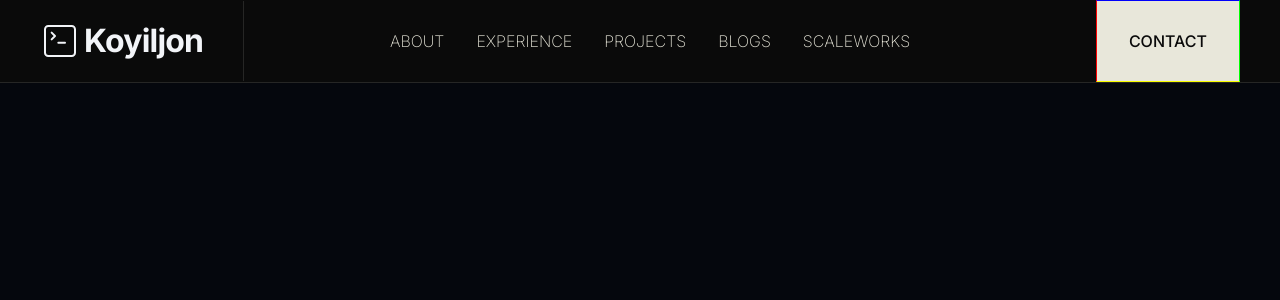
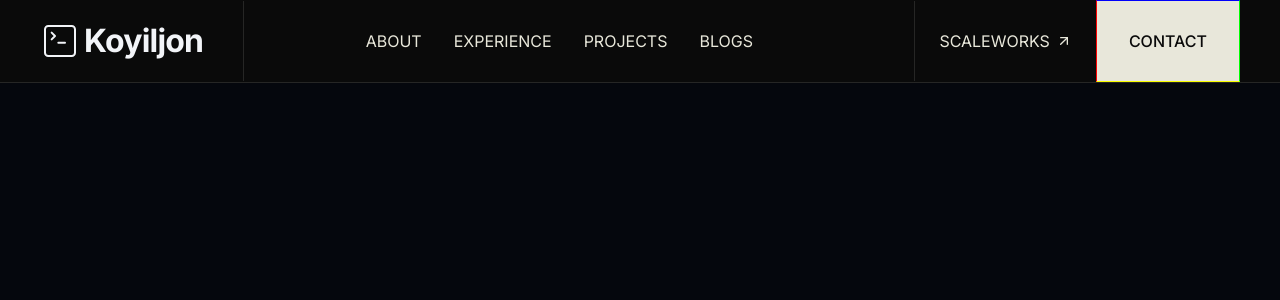
Before and after one commit to koyiljon-s/portfolio, a Next.js app: page / in a window 1280 px wide. Shown: the top 300 px of the page. Built offline with nearby package versions, Linux system fonts and the light colour scheme; what @mui/material-nextjs would draw is missing.

Commit message:
Add SCALEWORKS link to navbar and update styles

```diff
--- a/components/navbar.tsx
+++ b/components/navbar.tsx
@@ -1,13 +1,12 @@
 "use client";
 
-import { SquareTerminal } from "lucide-react";
+import { ArrowUpRight, SquareTerminal } from "lucide-react";
 
 const navItems = [
   { label: "ABOUT", href: "#about" },
   { label: "EXPERIENCE", href: "#experience" },
   { label: "PROJECTS", href: "#projects" },
   { label: "BLOGS", href: "#blog" },
-  { label: "SCALEWORKS", href: "#scaleworks" },
 ];
 
 const rightItems = [{ label: "CONTACT", href: "#contact" }];
@@ -25,12 +24,12 @@ export default function Navbar() {
           Koyiljon
         </a>
 
-        <ul className="mx-auto flex items-center justify-between">
+        <ul className="mx-auto flex  items-center justify-between">
           {navItems.map((item) => (
             <li key={item.href}>
               <a
                 href={item.href}
-                className="rounded-full px-4 py-2 text-[16px] text-[#e8e7da] transition-colors hover:text-[#f2f4f8]"
+                className="rounded-full px-4 py-2 text-base font-normal text-[#e8e7da] transition-colors hover:text-[#f2f4f8]"
               >
                 {item.label}
               </a>
@@ -39,6 +38,17 @@ export default function Navbar() {
         </ul>
 
         <div className="hidden items-center md:flex px-10">
+<a
+            href="https://scaleworks.tech"
+            target="_blank"
+            rel="noopener noreferrer"
+            className="px-6 py-7 border-l border-[#262625] text-base font-normal text-[#e8e7da] transition-colors hover:text-[#f2f4f8]"
+          >
+            <span className="flex items-center gap-1.5">
+              SCALEWORKS
+              <ArrowUpRight className="h-4 w-4" strokeWidth={2} />
+            </span>
+          </a>
           {rightItems.map((item) => (
             <a
               key={item.href}
@@ -49,6 +59,7 @@ export default function Navbar() {
               {item.label}
             </a>
           ))}
+
         </div>
 
 
```
